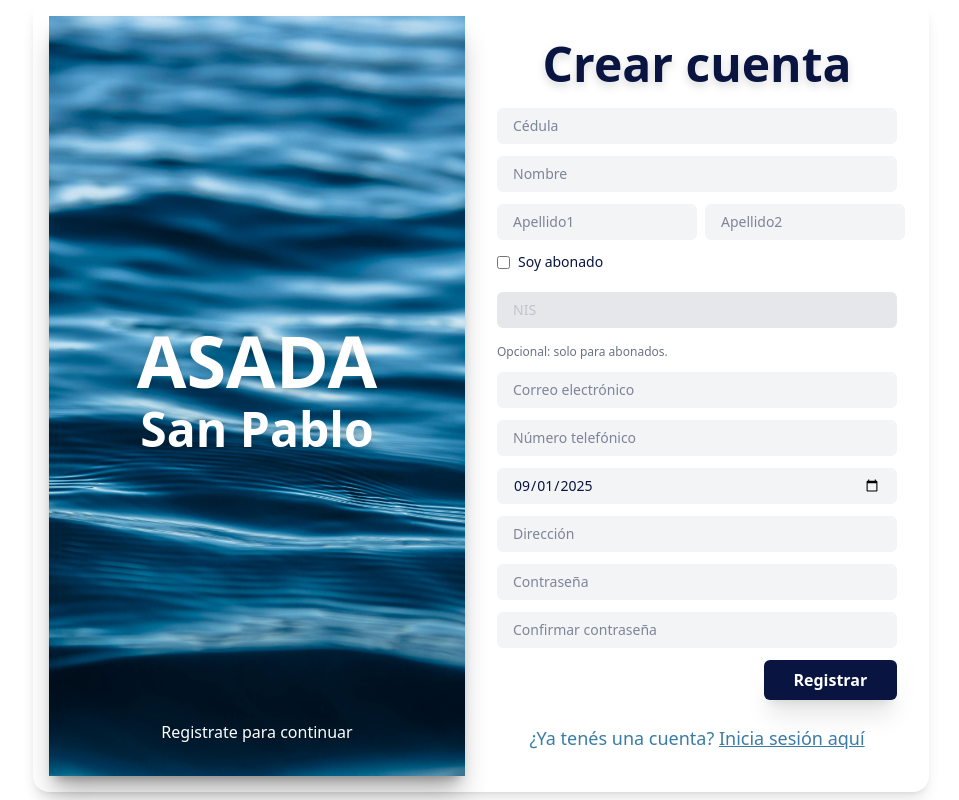
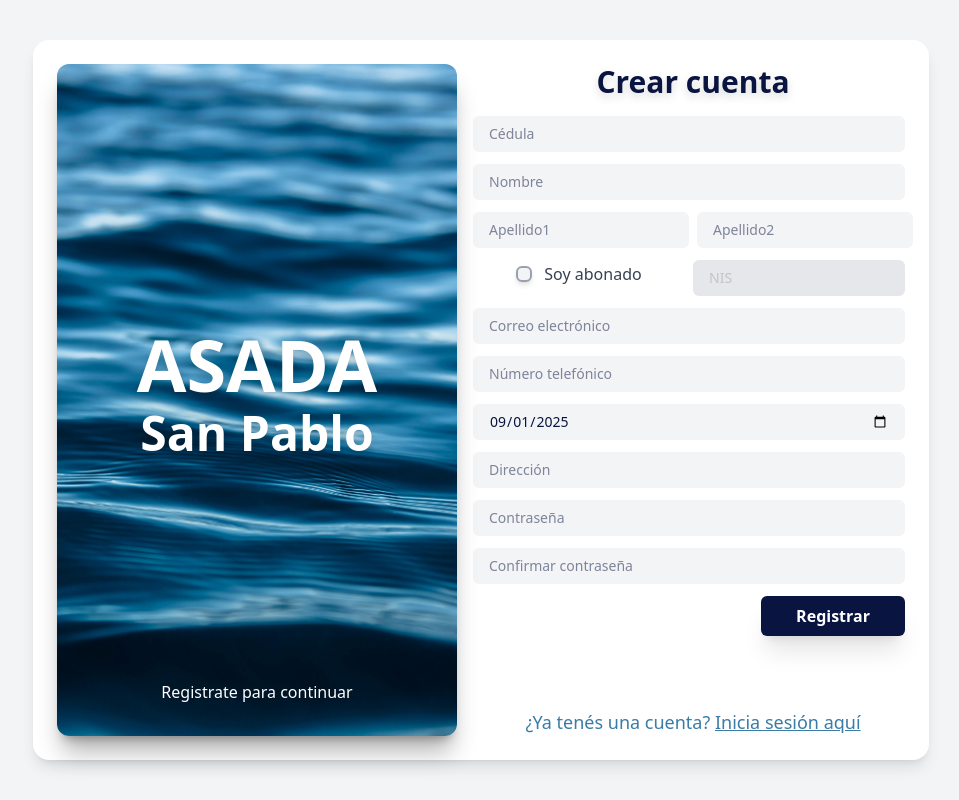
Before and after one commit to FranderCT/redsanpbalo-frontend-abonados, a React (Vite) app: page /register in a window 1280 px wide. Shown: the whole page, without its empty margins (159-1118 px from the left). Built offline with nearby package versions, Linux system fonts and the light colour scheme; no server answers.

Commit message:
cambios register

```diff
--- a/src/Modules/Auth/Pages/RegisterAbonados.tsx
+++ b/src/Modules/Auth/Pages/RegisterAbonados.tsx
@@ -41,9 +41,8 @@ const RegisterAbonados = () => {
     });
 
     return (
-      <div className="bg-white w-full max-w-4xl rounded-2xl shadow-lg p-4 flex flex-col md:flex-row gap-4 mx-auto min-h-screen md:min-h-fit">
-
-
+      <div className="grid min-h-screen place-items-center bg-gray-100 p-4">
+        <div className="bg-white w-full max-w-4xl h-lvh max-h-[90vh] rounded-2xl shadow-lg p-4 md:p-6 flex flex-col md:flex-row gap-4 md:gap-6 mx-auto">
           {/* Título para mobile */}
           <div className="md:hidden flex flex-col items-center justify-center mb-4">
             <h1 className="text-4xl font-extrabold text-[#091540]">ASADA</h1>
@@ -52,7 +51,7 @@ const RegisterAbonados = () => {
 
           {/* Imagen y texto: solo escritorio */}
           <div
-          className="hidden md:flex w-1/2 h-auto bg-cover bg-center bg-no-repeat flex-col justify-between items-center px-4 py-8 relative shadow-xl/30"
+            className="hidden md:flex w-1/2 h-full bg-cover bg-center bg-no-repeat flex-col justify-between items-center px-4 py-8 relative shadow-xl/30 rounded-xl"
             style={{ backgroundImage: "url('/Image01.jpg')" }}
           >
             <div className="flex-grow flex items-center justify-center">
@@ -67,9 +66,14 @@ const RegisterAbonados = () => {
           </div>
 
           {/* Formulario */}
-        <div className="w-full md:w-1/2 flex flex-col items-center justify-center px-2 py-4 md:py-6">
-        <h2 className="text-3xl md:text-5xl font-bold text-[#091540] mb-3 text-center drop-shadow-lg">Crear cuenta</h2>
-          <div className="flex flex-col justify-center items-center flex-grow w-full">
+          <div className="w-full md:w-1/2 flex flex-col h-full items-center">
+          {/* Header fijo de la columna derecha */}
+            <h2 className="text-xl md:text-3xl font-bold text-[#091540] mb-2 text-center md:text-left drop-shadow-lg">
+              Crear cuenta
+            </h2>
+
+            <div className="flex-grow overflow-y-auto pr-2">
+              <div className="flex flex-col justify-start items-center w-full">
                 <form
                   onSubmit={(e) => {
                     e.preventDefault();
@@ -107,7 +111,7 @@ const RegisterAbonados = () => {
                                 }
                               } catch (error) {
                                 console.warn('Error buscando cédula:', error);
-                            form.setFieldValue('Name', '',);
+                                form.setFieldValue('Name', '');
                                 form.setFieldValue('Surname1', '');
                                 form.setFieldValue('Surname2', '');
                               }
@@ -123,7 +127,7 @@ const RegisterAbonados = () => {
                     )}
                   </form.Field>
 
-              {/* Nombre*/}
+                  {/* Nombre */}
                   <form.Field name="Name">
                     {(field) => (
                       <>
@@ -136,15 +140,14 @@ const RegisterAbonados = () => {
                         />
                         {field.state.meta.isTouched && field.state.meta.errors.length > 0 && (
                           <p className="text-sm text-red-500 mt-1">
-                                {(field.state.meta.errors[0] as any)?.message ??
-                                String(field.state.meta.errors[0])}
+                            {(field.state.meta.errors[0] as any)?.message ?? String(field.state.meta.errors[0])}
                           </p>
                         )}
                       </>
                     )}
                   </form.Field>
 
-              {/*Apellidos*/}
+                  {/* Apellidos */}
                   <div className="flex gap-2">
                     <div className="flex flex-col w-1/2">
                       <form.Field name="Surname1">
@@ -159,8 +162,7 @@ const RegisterAbonados = () => {
                             />
                             {field.state.meta.isTouched && field.state.meta.errors.length > 0 && (
                               <p className="text-sm text-red-500 mt-1">
-                                {(field.state.meta.errors[0] as any)?.message ??
-                                String(field.state.meta.errors[0])}
+                                {(field.state.meta.errors[0] as any)?.message ?? String(field.state.meta.errors[0])}
                               </p>
                             )}
                           </>
@@ -181,8 +183,7 @@ const RegisterAbonados = () => {
                             />
                             {field.state.meta.isTouched && field.state.meta.errors.length > 0 && (
                               <p className="text-sm text-red-500 mt-1">
-                                {(field.state.meta.errors[0] as any)?.message ??
-                                String(field.state.meta.errors[0])}
+                                {(field.state.meta.errors[0] as any)?.message ?? String(field.state.meta.errors[0])}
                               </p>
                             )}
                           </>
@@ -191,27 +192,52 @@ const RegisterAbonados = () => {
                     </div>
                   </div>
 
+                  <div className="flex gap-2">
+                    <div className="flex flex-col w-1/2 items-center justify-center">
                       {/* Checkbox abonado */}
                       <form.Field name="IsAbonado">
                       {(field) => (
-                  <div className="flex items-center gap-2 mb-2">
+                        <div className="flex items-center space-x-3 mb-2">
+                          <label className="group flex items-center cursor-pointer">
                             <input
                               type="checkbox"
                               checked={field.state.value}
                               onChange={(e) => {
                                 const checked = e.target.checked;
                                 field.handleChange(checked);
-                        // Si se desmarca, limpiar NIS
                                 if (!checked) {
                                   form.setFieldValue('Nis', '');
                                 }
                               }}
+                              className="hidden peer"
                             />
-                    <label className="text-sm text-[#091540]">Soy abonado</label>
+
+                            <span className="relative w-4 h-4 flex justify-center items-center bg-gray-100 border-2 border-gray-400 rounded-md shadow-md transition-all duration-500 peer-checked:border-blue-500 peer-checked:bg-blue-500 peer-hover:scale-105">
+                              <span className="absolute inset-0 bg-gradient-to-br from-white/30 to-white/10 opacity-0 peer-checked:opacity-100 rounded-md transition-all duration-500 peer-checked:animate-pulse"></span>
+
+                              <svg
+                                fill="currentColor"
+                                viewBox="0 0 20 20"
+                                className="hidden w-5 h-5 text-white peer-checked:block transition-transform duration-500 transform scale-50 peer-checked:scale-100"
+                                xmlns="http://www.w3.org/2000/svg"
+                              >
+                                <path
+                                  clipRule="evenodd"
+                                  d="M16.707 5.293a1 1 0 00-1.414 0L8 12.586 4.707 9.293a1 1 0 10-1.414 1.414l4 4a1 1 0 001.414 0l8-8a1 1 0 000-1.414z"
+                                  fillRule="evenodd"
+                                />
+                              </svg>
+                            </span>
+
+                            <span className="ml-3 text-gray-700 group-hover:text-blue-500 font-medium transition-colors duration-300">
+                              Soy abonado
+                            </span>
+                          </label>
                         </div>
                       )}
                     </form.Field>
-
+                    </div>
+                    <div className="flex flex-col w-1/2">
                     {/* Input NIS */}
                     <form.Field name="Nis">
                       {(field) => {
@@ -230,7 +256,6 @@ const RegisterAbonados = () => {
                               inputMode="numeric"
                               pattern="\d*"
                               onChange={(e) => {
-                          // Solo dígitos
                                 const onlyDigits = e.target.value.replace(/\D/g, '');
                                 field.handleChange(onlyDigits);
                               }}
@@ -238,13 +263,7 @@ const RegisterAbonados = () => {
                               aria-disabled={disabled}
                               aria-describedby="nis-help"
                             />
-                      <p id="nis-help" className="text-xs text-gray-500 mt-1">
-                        {isAbonado
-                          ? 'Obligatorio: solo números (máx. 10 dígitos).'
-                          : 'Opcional: solo para abonados.'}
-                      </p>
 
-                      {/* Mostrar errores solo si está habilitado o si fue tocado manualmente */}
                             {field.state.meta.isTouched && field.state.meta.errors.length > 0 && isAbonado && (
                               <p className="text-sm text-red-500 mt-1">
                                 {(field.state.meta.errors[0] as any)?.message ?? String(field.state.meta.errors[0])}
@@ -254,7 +273,8 @@ const RegisterAbonados = () => {
                         );
                       }}
                     </form.Field>
-
+                    </div>
+                  </div>
                   {/* Email */}
                   <form.Field name="Email">
                     {(field) => (
@@ -268,8 +288,7 @@ const RegisterAbonados = () => {
                         />
                         {field.state.meta.isTouched && field.state.meta.errors.length > 0 && (
                           <p className="text-sm text-red-500 mt-1">
-                              {(field.state.meta.errors[0] as any)?.message ??
-                              String(field.state.meta.errors[0])}
+                            {(field.state.meta.errors[0] as any)?.message ?? String(field.state.meta.errors[0])}
                           </p>
                         )}
                       </>
@@ -288,8 +307,7 @@ const RegisterAbonados = () => {
                         />
                         {field.state.meta.isTouched && field.state.meta.errors.length > 0 && (
                           <p className="text-sm text-red-500 mt-1">
-                              {(field.state.meta.errors[0] as any)?.message ??
-                              String(field.state.meta.errors[0])}
+                            {(field.state.meta.errors[0] as any)?.message ?? String(field.state.meta.errors[0])}
                           </p>
                         )}
                       </>
@@ -304,24 +322,24 @@ const RegisterAbonados = () => {
                           type="date"
                           value={
                             field.state.value instanceof Date
-                          ? field.state.value.toISOString().split("T")[0] // Date → string YYYY-MM-DD
-                          : ""
+                              ? field.state.value.toISOString().split('T')[0]
+                              : ''
                           }
                           onChange={(e) => {
-                        field.handleChange(new Date(e.target.value)) // string → Date
+                            field.handleChange(new Date(e.target.value));
                           }}
                           className="w-full px-4 py-2 bg-gray-100 text-[#091540] rounded-md text-sm"
                         />
                         {field.state.meta.isTouched && field.state.meta.errors.length > 0 && (
                           <p className="text-sm text-red-500 mt-1">
-                        {(field.state.meta.errors[0] as any)?.message ??
-                          String(field.state.meta.errors[0])}
+                            {(field.state.meta.errors[0] as any)?.message ?? String(field.state.meta.errors[0])}
                           </p>
                         )}
                       </>
                     )}
                   </form.Field>
 
+                  {/* Dirección */}
                   <form.Field name="Address">
                     {(field) => (
                       <>
@@ -334,8 +352,7 @@ const RegisterAbonados = () => {
                         />
                         {field.state.meta.isTouched && field.state.meta.errors.length > 0 && (
                           <p className="text-sm text-red-500 mt-1">
-                              {(field.state.meta.errors[0] as any)?.message ??
-                              String(field.state.meta.errors[0])}
+                            {(field.state.meta.errors[0] as any)?.message ?? String(field.state.meta.errors[0])}
                           </p>
                         )}
                       </>
@@ -355,8 +372,7 @@ const RegisterAbonados = () => {
                         />
                         {field.state.meta.isTouched && field.state.meta.errors.length > 0 && (
                           <p className="text-sm text-red-500 mt-1">
-                              {(field.state.meta.errors[0] as any)?.message ??
-                              String(field.state.meta.errors[0])}
+                            {(field.state.meta.errors[0] as any)?.message ?? String(field.state.meta.errors[0])}
                           </p>
                         )}
                       </>
@@ -376,8 +392,7 @@ const RegisterAbonados = () => {
                         />
                         {field.state.meta.isTouched && field.state.meta.errors.length > 0 && (
                           <p className="text-sm text-red-500 mt-1">
-                              {(field.state.meta.errors[0] as any)?.message ??
-                              String(field.state.meta.errors[0])}
+                            {(field.state.meta.errors[0] as any)?.message ?? String(field.state.meta.errors[0])}
                           </p>
                         )}
                       </>
@@ -390,7 +405,7 @@ const RegisterAbonados = () => {
                       <div className="flex justify-end">
                         <button
                           type="submit"
-                      className="w-1/3 bg-[#091540] shadow-xl text-white py-2 rounded-md font-semibold hover:bg-[#1789FC] transition"
+                          className="w-1/3 bg-[#091540] shadow-xl text-white py-2 rounded-md font-semibold hover:bg-[#1789FC] transition disabled:opacity-60"
                           disabled={!canSubmit}
                         >
                           {isSubmitting ? '...' : 'Registrar'}
@@ -400,8 +415,10 @@ const RegisterAbonados = () => {
                   </form.Subscribe>
                 </form>
               </div>
+            </div>
 
-          <p className="mt-4 text-sm md:text-lg text-[#3A7CA5] text-center">
+            {/* Footer fijo (fuera del scroll de inputs) */}
+            <p className="mt-3 text-sm md:text-lg text-[#3A7CA5] text-center">
               ¿Ya tenés una cuenta?{' '}
               <Link to="/login" className="underline font-medium hover:text-[#091540] cursor-pointer">
                 Inicia sesión aquí
@@ -409,6 +426,7 @@ const RegisterAbonados = () => {
             </p>
           </div>
         </div>
+      </div>
   );
 };
 
--- a/src/Modules/Auth/schemas/RegisterSchemas.ts
+++ b/src/Modules/Auth/schemas/RegisterSchemas.ts
@@ -54,7 +54,7 @@ export const RegisterSchema = z.object({
     message: 'Las contraseñas no coinciden',
     path: ['ConfirmPassword'],
   })
-  // 👇 Si es abonado, NIS obligatorio (1–10 dígitos)
+  // NIS obligatorio (1–10 dígitos)
   .superRefine((data, ctx) => {
     if (data.IsAbonado) {
       if (!/^\d{1,10}$/.test(data.Nis)) {
```
Lines whose indentation alone changed are shown as unchanged.
